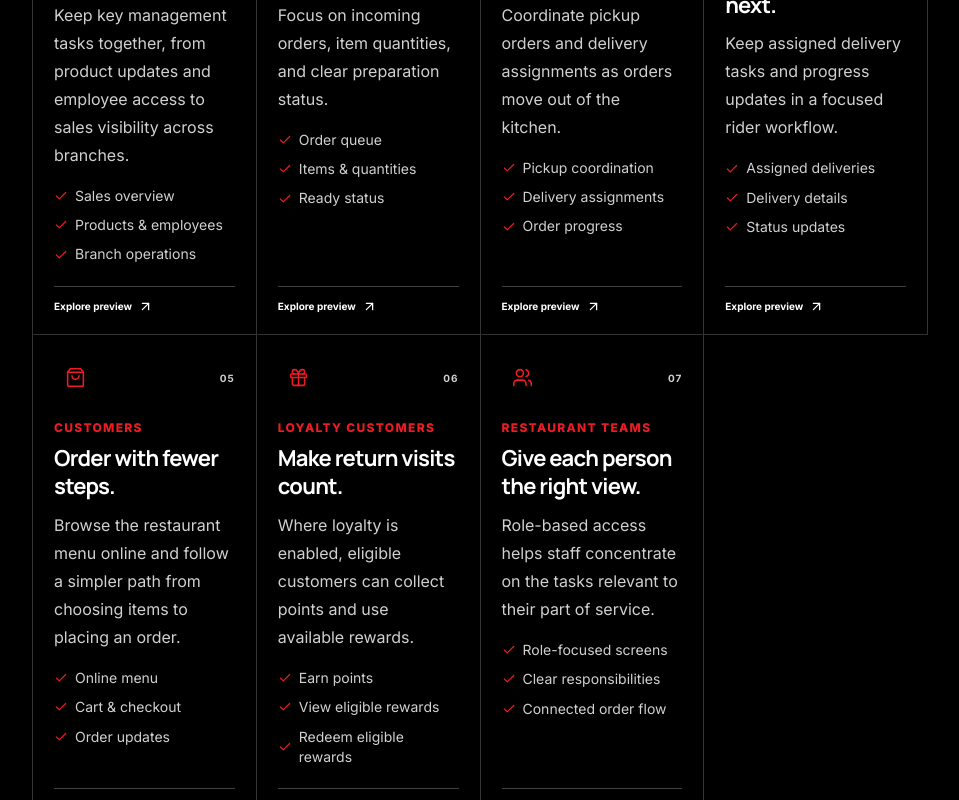
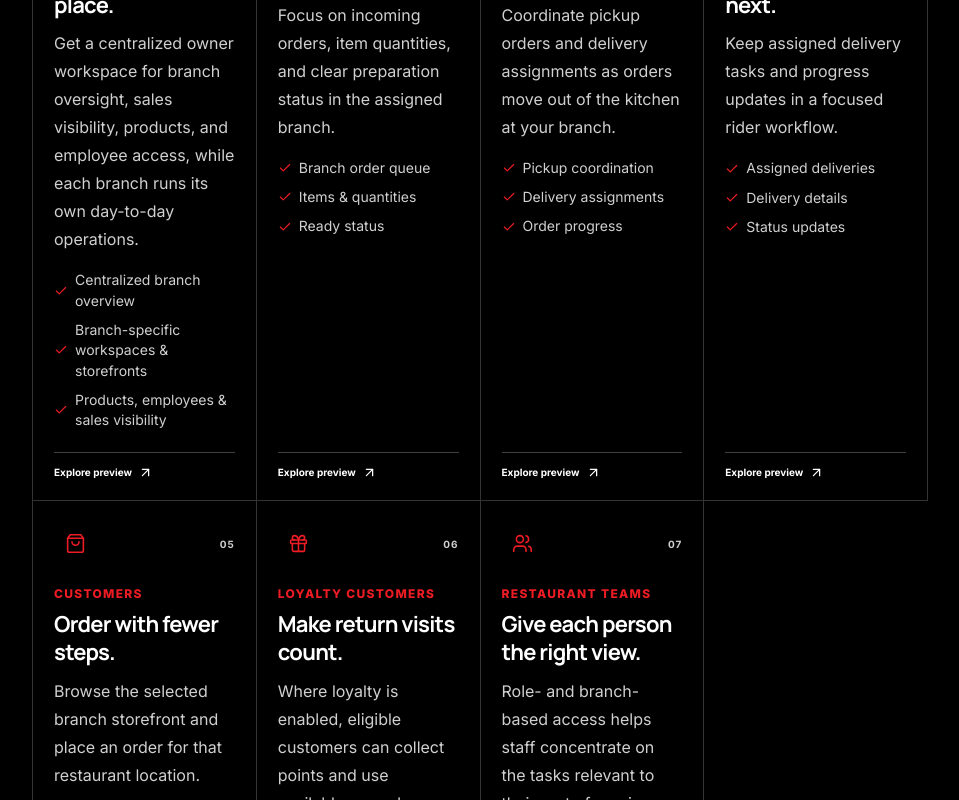
Before and after one commit to Jrnotjunior/web2table.io, a React (Vite) app: page / in a window 1280 px wide. Shown: the part 4620-5420 px from the top of the page, without its empty margins (160-1119 px from the left). Built offline with nearby package versions, Linux system fonts and the light colour scheme.

Commit message:
Promote multi-branch restaurant management across marketing site

```diff
--- a/src/content/solutions.ts
+++ b/src/content/solutions.ts
@@ -1,11 +1,11 @@
 import { Bike, CookingPot, Gift, ShoppingBag, Store, Truck, Users } from 'lucide-react'
 
 export const solutionRoles = [
-  { number: '01', role: 'RESTAURANT OWNERS', title: 'Stay on top of the whole operation.', description: 'Keep key management tasks together, from product updates and employee access to sales visibility across branches.', points: ['Sales overview', 'Products & employees', 'Branch operations'], icon: Store },
-  { number: '02', role: 'KITCHEN TEAMS', title: 'See what needs to be prepared.', description: 'Focus on incoming orders, item quantities, and clear preparation status.', points: ['Order queue', 'Items & quantities', 'Ready status'], icon: CookingPot },
-  { number: '03', role: 'DISPATCHERS', title: 'Make every handoff clearer.', description: 'Coordinate pickup orders and delivery assignments as orders move out of the kitchen.', points: ['Pickup coordination', 'Delivery assignments', 'Order progress'], icon: Truck },
+  { number: '01', role: 'RESTAURANT OWNERS', title: 'Manage every branch from one place.', description: 'Get a centralized owner workspace for branch oversight, sales visibility, products, and employee access, while each branch runs its own day-to-day operations.', points: ['Centralized branch overview', 'Branch-specific workspaces & storefronts', 'Products, employees & sales visibility'], icon: Store },
+  { number: '02', role: 'KITCHEN TEAMS', title: 'See what needs to be prepared.', description: 'Focus on incoming orders, item quantities, and clear preparation status in the assigned branch.', points: ['Branch order queue', 'Items & quantities', 'Ready status'], icon: CookingPot },
+  { number: '03', role: 'DISPATCHERS', title: 'Make every handoff clearer.', description: 'Coordinate pickup orders and delivery assignments as orders move out of the kitchen at your branch.', points: ['Pickup coordination', 'Delivery assignments', 'Order progress'], icon: Truck },
   { number: '04', role: 'RIDERS', title: 'Know which delivery comes next.', description: 'Keep assigned delivery tasks and progress updates in a focused rider workflow.', points: ['Assigned deliveries', 'Delivery details', 'Status updates'], icon: Bike },
-  { number: '05', role: 'CUSTOMERS', title: 'Order with fewer steps.', description: 'Browse the restaurant menu online and follow a simpler path from choosing items to placing an order.', points: ['Online menu', 'Cart & checkout', 'Order updates'], icon: ShoppingBag },
+  { number: '05', role: 'CUSTOMERS', title: 'Order with fewer steps.', description: 'Browse the selected branch storefront and place an order for that restaurant location.', points: ['Branch storefront', 'Menu & cart', 'Order updates'], icon: ShoppingBag },
   { number: '06', role: 'LOYALTY CUSTOMERS', title: 'Make return visits count.', description: 'Where loyalty is enabled, eligible customers can collect points and use available rewards.', points: ['Earn points', 'View eligible rewards', 'Redeem eligible rewards'], icon: Gift },
-  { number: '07', role: 'RESTAURANT TEAMS', title: 'Give each person the right view.', description: 'Role-based access helps staff concentrate on the tasks relevant to their part of service.', points: ['Role-focused screens', 'Clear responsibilities', 'Connected order flow'], icon: Users },
+  { number: '07', role: 'RESTAURANT TEAMS', title: 'Give each person the right view.', description: 'Role- and branch-based access helps staff concentrate on the tasks relevant to their part of service.', points: ['Role-focused screens', 'Branch-assigned access', 'Connected order flow'], icon: Users },
 ] as const
```
